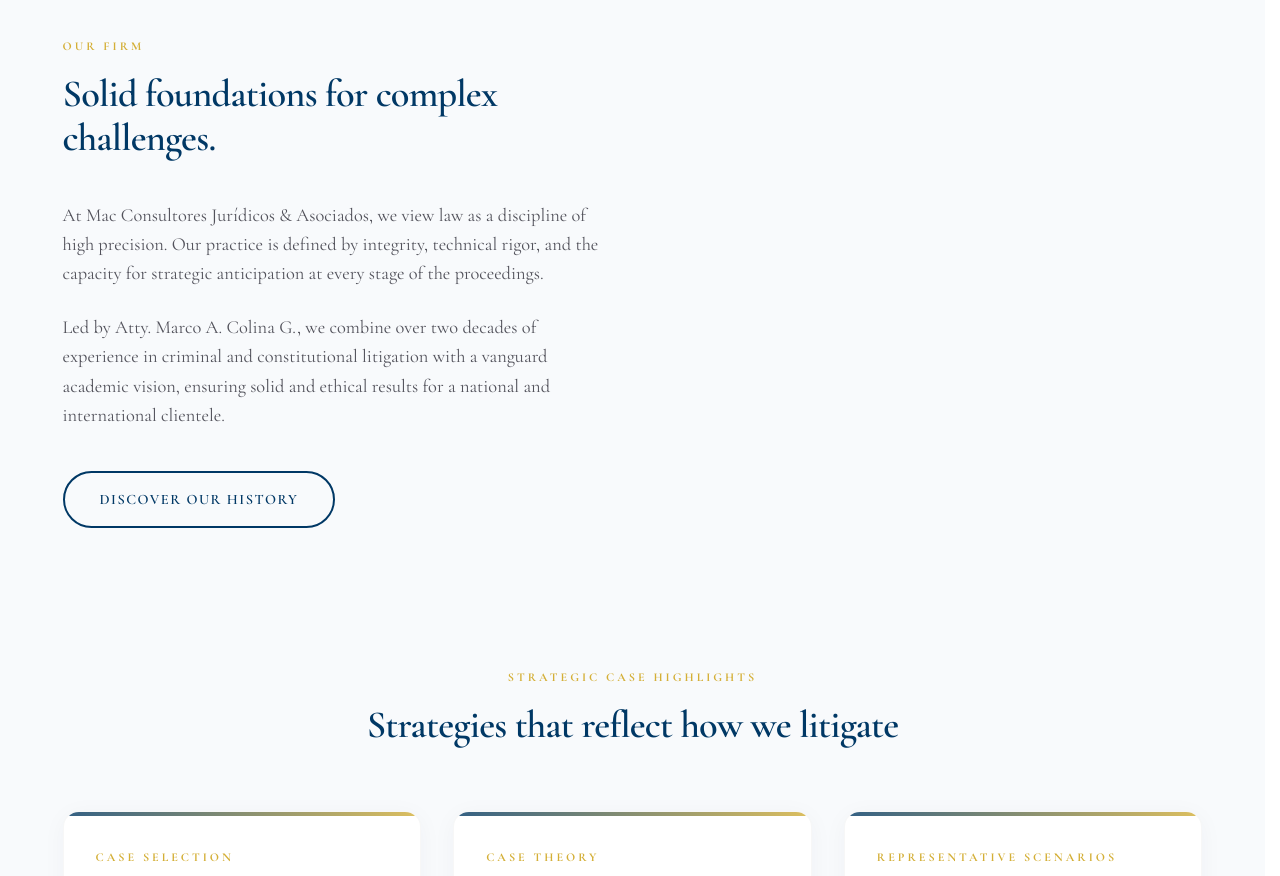
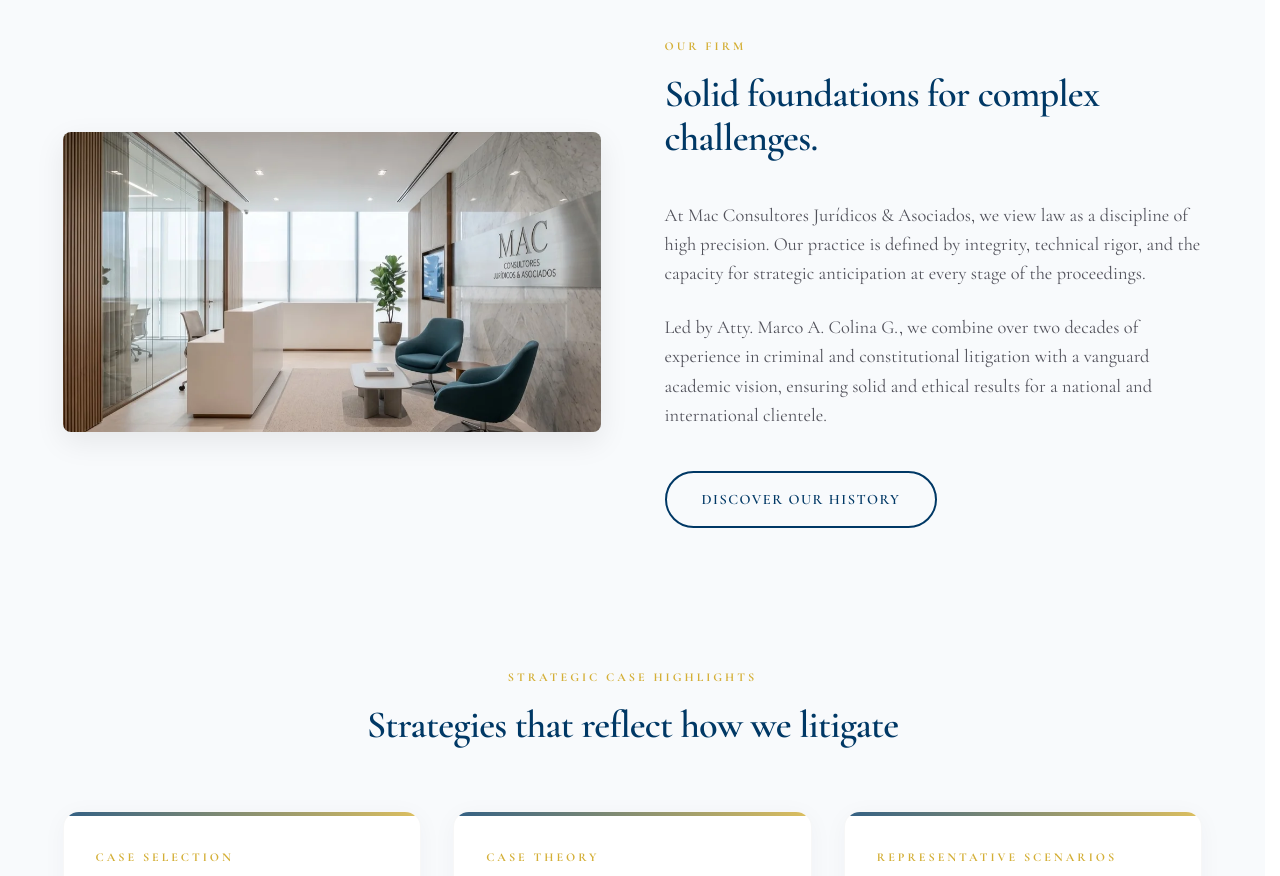
Before and after one commit to mcolina777-cpu/mac-consultores-site-clean, a Next.js app: page /en in a window 1280 px wide. Shown: the part 1140-2016 px from the top of the page. Built offline with nearby package versions, Linux system fonts and the light colour scheme.

Commit message:
Restaurar imagen RECEPCION_2_OPT.jpg en la home

```diff
--- a/src/app/[locale]/page.tsx
+++ b/src/app/[locale]/page.tsx
@@ -32,6 +32,12 @@ export default async function Home({ params }: Props) {
       <section className="bg-soft">
         <div className="container">
           <div className="grid-split">
+            <div className="img-reveal">
+              <picture>
+                <source srcSet="/assets/img-webp/RECEPCION_2_OPT.webp" type="image/webp" />
+                <img src="/assets/img/RECEPCION_2_OPT.jpg" alt="Recepción" width="2752" height="1536" loading="lazy" />
+              </picture>
+            </div>
             <div className="about-text">
               <span className="section-tag">{dict?.about?.tag}</span>
               <h2 className="section-title">{dict?.about?.title}</h2>
```
